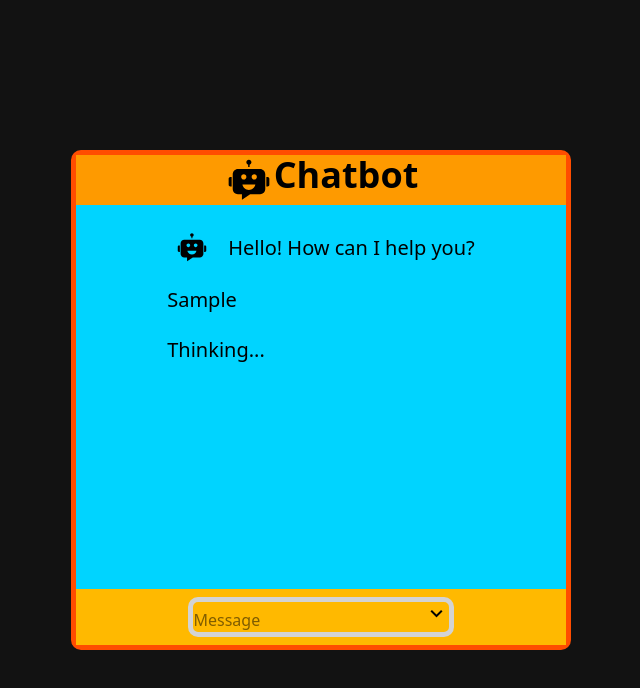
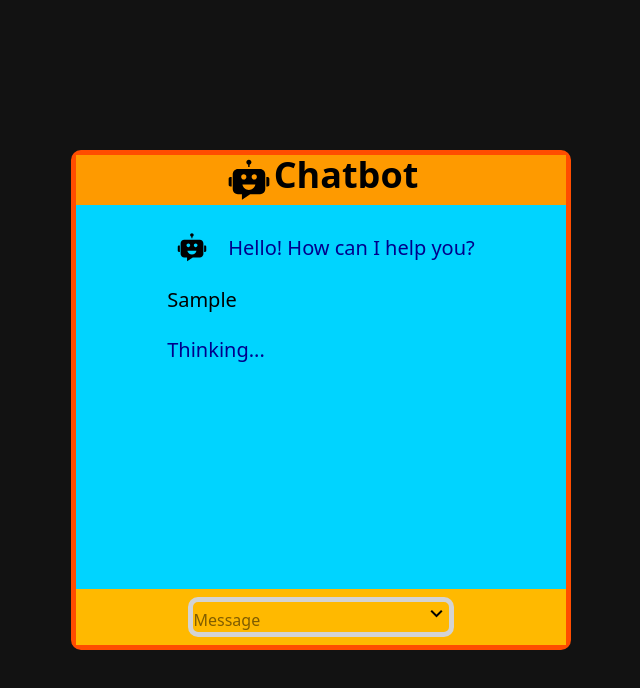
Before and after one commit to Sangam-Gupta-f/AI-ChatBot-Using-Gemini-AI, a React (Vite) app: page / in a window 1280 px wide. Both pictures are taken after typing "Sample" into the empty fields and a click on the button "keyboard_arrow_down". Shown: the top 688 px of the page, without its empty margins (319-959 px from the left). Built offline with nearby package versions, Linux system fonts and the light colour scheme; no server answers.

Commit message:
Change css

```diff
--- a/src/App.jsx
+++ b/src/App.jsx
@@ -15,7 +15,7 @@ const App=function App() {
 
   const generateBotResponse=async (histry)=>{
     const updateHistry=(text)=>{
-        setChatHistry(prev=>[...prev.filter(msg=>SVGAElement.text!=="Thinking"),{role:"model",text}])
+        setChatHistry((prev) => [...prev.filter(msg => msg.text !== "Thinking..."),{role:"model", text: text}])
     }
     console.log(histry);
     histry=histry.map(({role,text})=>({role,parts:[{text}]}));
--- a/src/components/ChatForm.jsx
+++ b/src/components/ChatForm.jsx
@@ -12,11 +12,11 @@ function ChatForm({chatHistry,setChatHistry, generateBotResponse}) {
     inputRef.current.value="";
     setChatHistry((histry)=>[...histry, { role: "user", text:userMessage}])
 
-    setTimeout(()=>{setChatHistry((histry)=>[...histry, { role: "user", text:"Thinking..."}]);
-    generateBotResponse([...chatHistry, {role: "user", text: `using the details provide above, please address this query: ${userMessage}`}])
+    setTimeout(()=>{
+      setChatHistry((histry)=>[...histry, { role: "model", text:"Thinking..."}]);
+      generateBotResponse([...chatHistry, {role: "user", text: `using the details provide above, please address this query: ${userMessage}`}])
 
-  },600
-)
+  },600 )
  }
 
   return (
--- a/src/components/ChatMessage.jsx
+++ b/src/components/ChatMessage.jsx
@@ -2,8 +2,8 @@ import React from 'react'
 
 const ChatMessage=function ChatMessage({chat}) {
   return !chat.hideInChat && (
-    <div className={`message ${chat.role=== "mode" ? 'bot': 'user'}-message`}>
-            <p className='message-text'>{chat.text}</p>
+    <div className={`message ${chat.role=== "model" ? 'bot': 'user'}-message`}>
+            <p className='message-text '>{chat.text}</p>
           </div>
   )
 }
--- a/src/index.css
+++ b/src/index.css
@@ -54,3 +54,10 @@ form{
   border-color: lightgray;
   border-radius: 10px;
 }
+.bot-message{
+ color: darkblue;
+ text-align: left;
+}
+.user-message{
+  text-align: right;
+}
```
